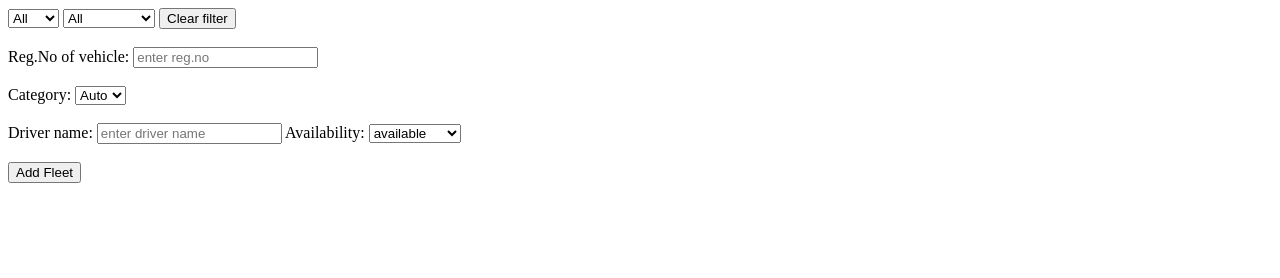
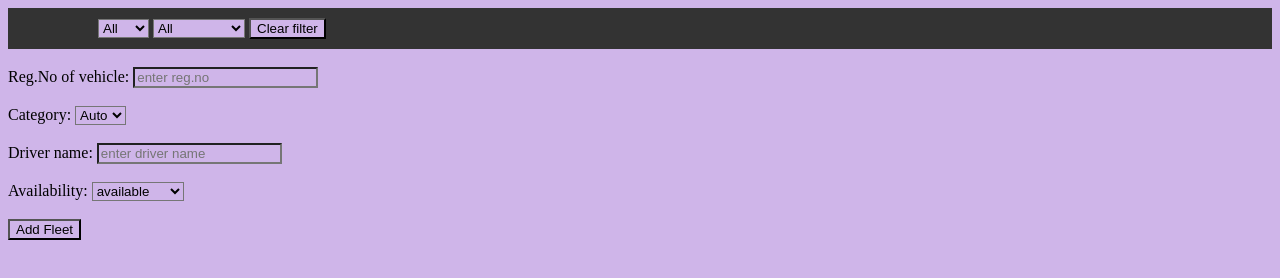
Before and after one commit to sani816/fleet-management-app, a plain HTML site: page admin.html in a window 1280 px wide. Drawn offline with Linux system fonts and the light colour scheme.

Commit message:
admin.html

```diff
--- a/admin.html
+++ b/admin.html
@@ -4,6 +4,7 @@
     <meta charset="UTF-8">
     <meta name="viewport" content="width=device-width, initial-scale=1.0">
     <title>admin page</title>
+    <link rel="stylesheet" href="admin.css">
 </head>
 <body>
     <nav class="navbar">
@@ -35,15 +36,16 @@
             <option value="bus">bus</option>
         </select><br><br>
         <lable>Driver name:</lable>
-        <input type="text" id="drivername" placeholder="enter driver name" required>
+        <input type="text" id="drivername" placeholder="enter driver name" required><br><br>
         <lable>Availability:</lable>
         <select id="isAvailable">
             <option value="available">available</option>
             <option value="Unavailable">Unavailable</option>
         </select><br><br>
         <button onclick="AddFleet()">Add Fleet</button>
-
     </sidebar>
     </div>
+    <div id="fleetCard"></div>
+    <script src="admin.js"></script>
 </body>
 </html>
```
